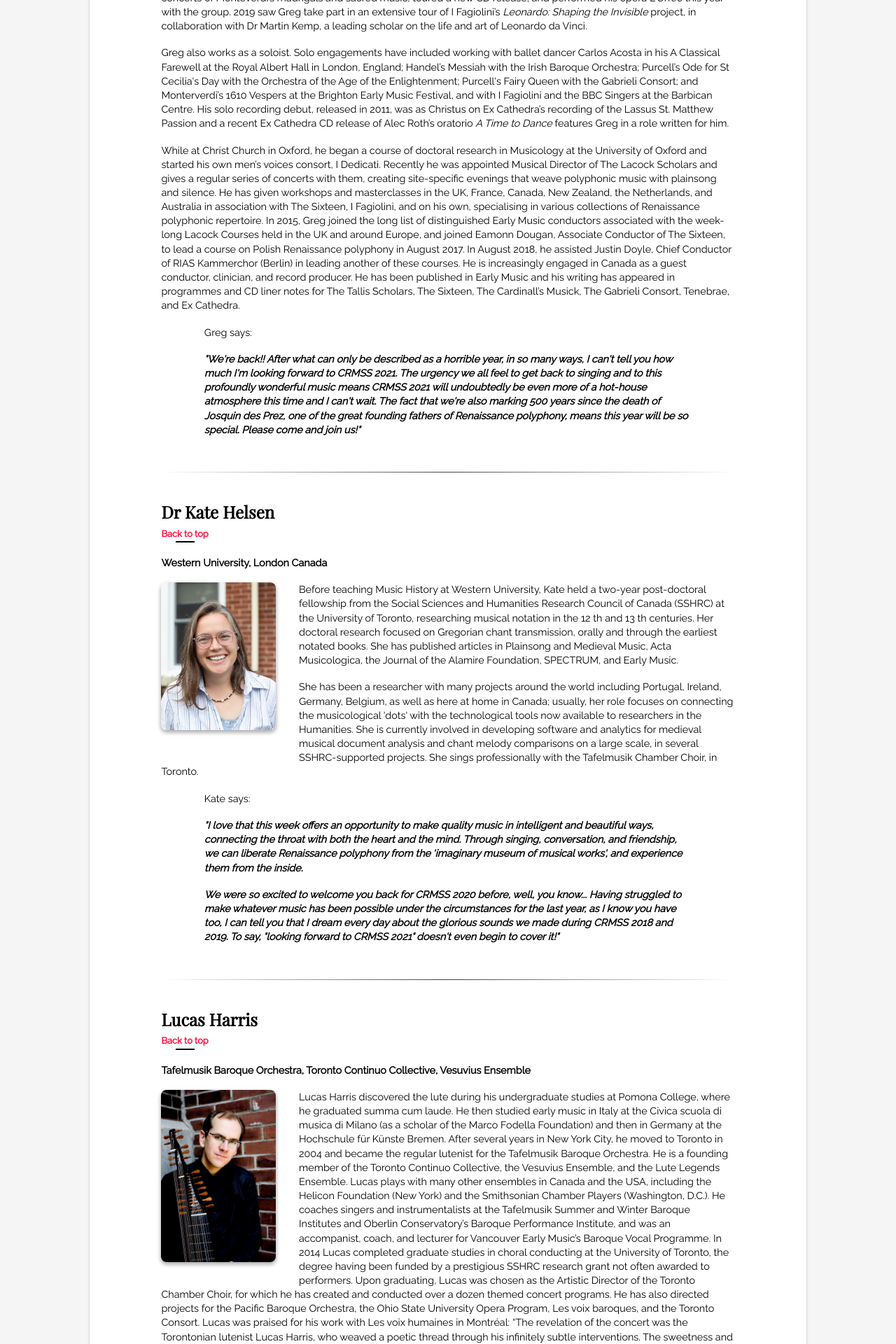
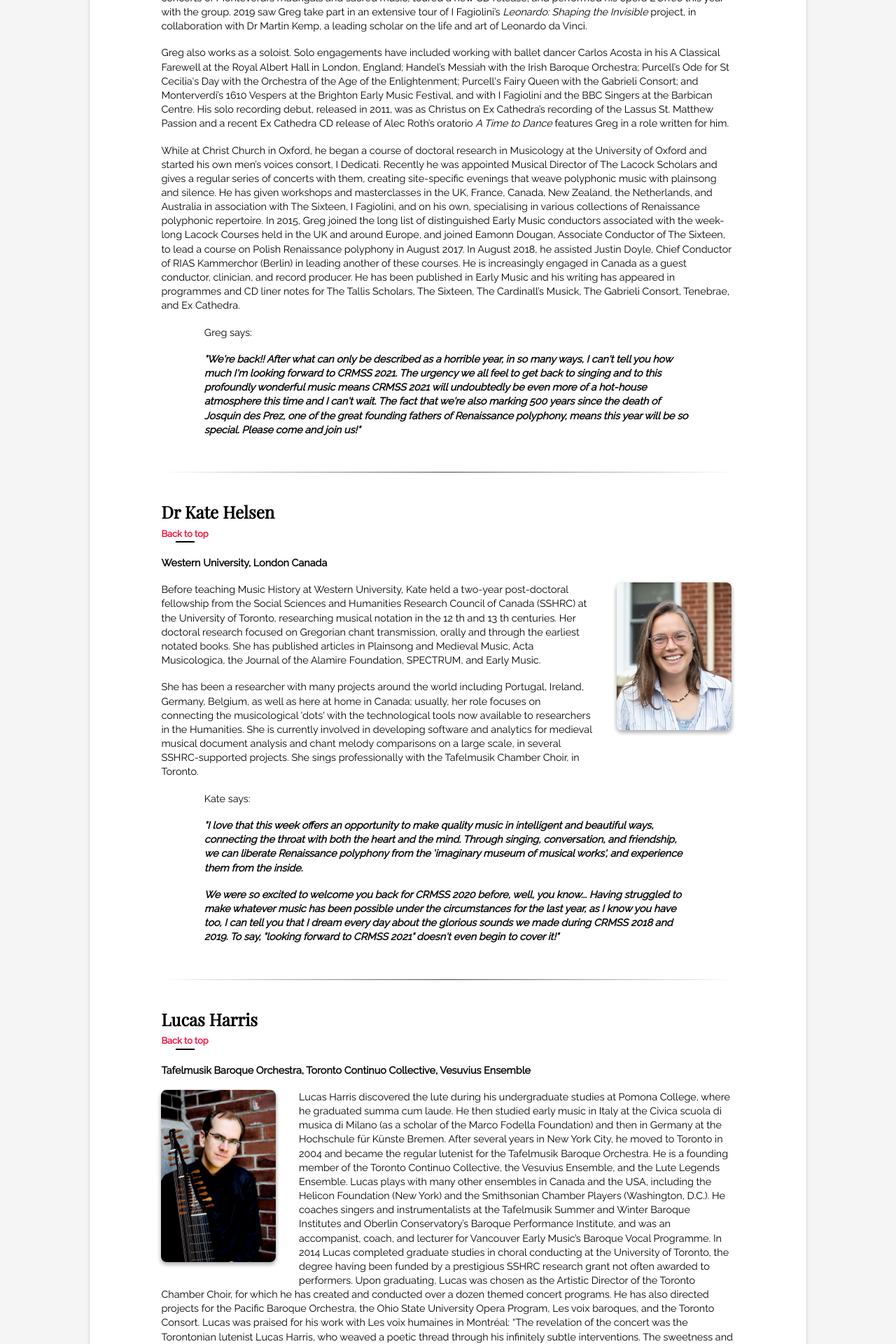
Before and after one commit to gregskidmore/crmss, a Jekyll site: the page built from tutors.html, in a window 1280 px wide. Shown: the part 981-2901 px from the top of the page at 70% size. Built offline with Jekyll 4.4.1, drawn with Linux system fonts in a browser that asks for light colours.

Commit message:
Realigned Kate's picture

```diff
--- a/tutors.html
+++ b/tutors.html
@@ -214,7 +214,7 @@
         <a class="backtotop" onclick="javascript:ScrollToTop();">Back to top</a>
         <p><b>Western University, London Canada</b></p>
         <p>
-          <img src="/img/kate2.jpg" class="imgLeftAlign" data-featherlight="/img/kate2.jpg" loading="lazy"> Before teaching Music History
+          <img src="/img/kate2.jpg" class="imgRightAlign" data-featherlight="/img/kate2.jpg" loading="lazy"> Before teaching Music History
           at Western University, Kate held
           a two-year post-doctoral fellowship from the Social Sciences and Humanities Research Council of Canada (SSHRC)
           at the University of
```
Also changed, not shown: 1 other file.
